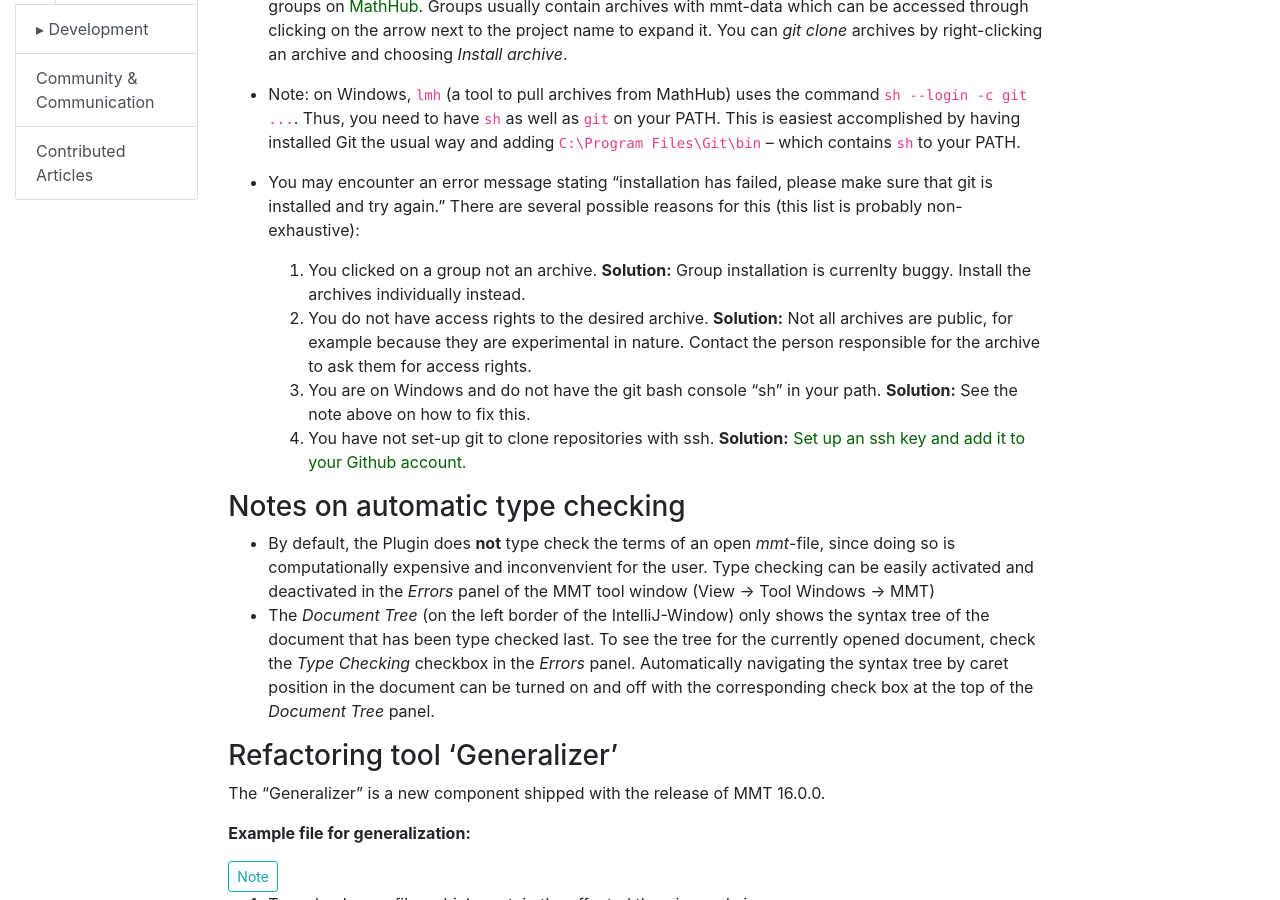
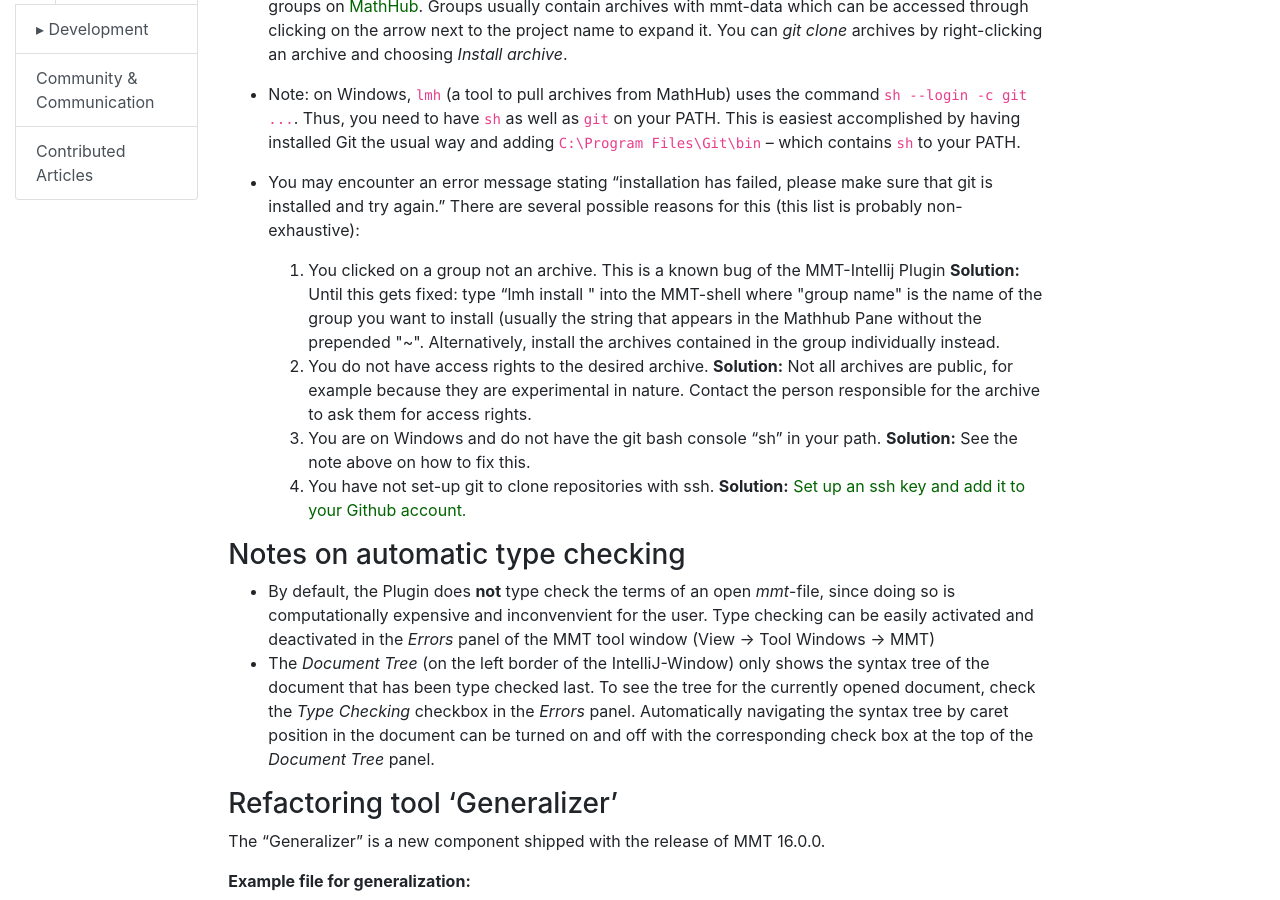
Before and after one commit to UniFormal/uniformal.github.io, a Jekyll site: the page built from doc/applications/intellij.md, in a window 1280 px wide and 900 px high, scrolled down 887 px. Built offline with Jekyll 4.4.1, drawn with Linux system fonts in a browser that asks for light colours.

Commit message:
Update intellij.md

```diff
--- a/doc/applications/intellij.md
+++ b/doc/applications/intellij.md
@@ -41,7 +41,7 @@ Since MMT files make heavy use of Unicode math charcters, be sure to have a font
 
 - You may encounter an error message stating "installation has failed, please make sure that git is installed and try again." There are several possible reasons for this (this list is probably non-exhaustive):
 
-  1. You clicked on a group not an archive. **Solution:** Group installation is currenlty buggy. Install the archives individually instead.
+  1. You clicked on a group not an archive. This is a known bug of the MMT-Intellij Plugin **Solution:** Until this gets fixed: type "lmh install <group name>" into the MMT-shell where "group name" is the name of the group you want to install (usually the string that appears in the Mathhub Pane without the prepended "~". Alternatively, install the archives contained in the group individually instead.
   2. You do not have access rights to the desired archive. **Solution:** Not all archives are public, for example because they are experimental in nature. Contact the person responsible for the archive to ask them for access rights.
   3. You are on Windows and do not have the git bash console "sh" in your path. **Solution:** See the note above on how to fix this.
   4. You have not set-up git to clone repositories with ssh. **Solution:** [Set up an ssh key and add it to your Github account.](https://help.github.com/en/enterprise/2.16/user/authenticating-to-github/generating-a-new-ssh-key-and-adding-it-to-the-ssh-agent)
```
